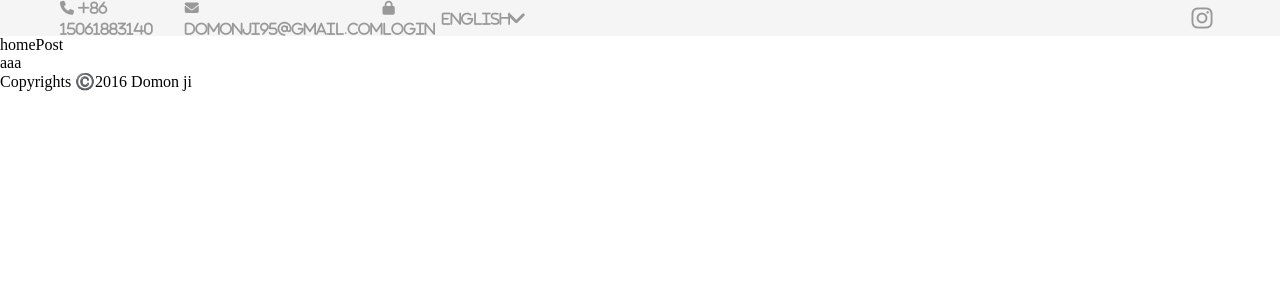
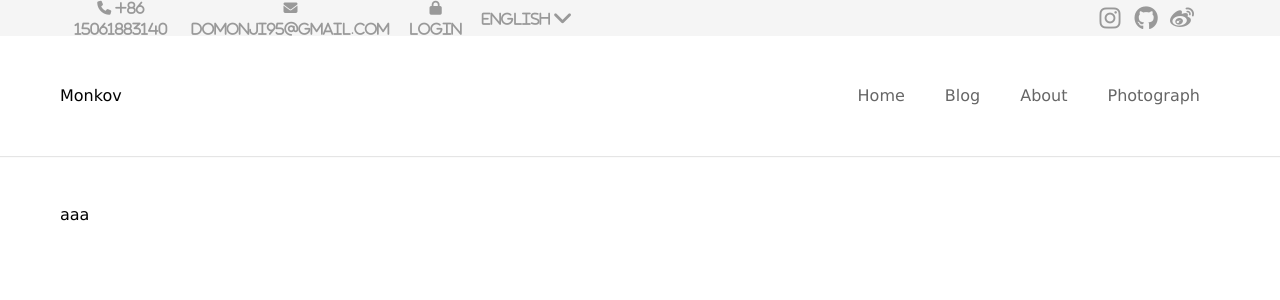
Before and after one commit to BrendaHub/monkov, a Vue app in the folder client/: page / in a window 1280 px wide. Shown: the top 300 px of the page. Built offline with nearby package versions, Linux system fonts and the light colour scheme.

Commit message:
blog component

```diff
--- a/client/src/Blog.vue
+++ b/client/src/App.vue
@@ -8,22 +8,24 @@
         </keep-alive>
       </transition>
     </main>
-    <footer class="footer">
+    <!--<footer class="footer">
       Copyrights ©️2016 <router-link to="/">Domon ji</router-link>
-    </footer>
+    </footer>-->
   </div>
 </template>
 
 <script>
 import HeaderBar from 'components/HeaderBar'
-import Post from 'components/Post'
 export default {
   components: {
-    HeaderBar,
-    Post
+    HeaderBar
   }
 }
 </script>
 
 <style lang="stylus">
+@import './stylus/style.styl'
+.content
+  padding:50px 0
+  fullWidth()
 </style>
--- /dev/null
+++ b/client/src/components/Blog.vue
@@ -0,0 +1,135 @@
+<template>
+    <div class="article-list">
+        <article class="blog-post">
+            <router-link to="/blog"><img class="post-image" src="../assets/img-1-1024x768.jpg" alt=""></router-link>
+            <div class="post-body">
+                <h2 class="post-title">
+                    <router-link to="/post/1">This is an example post</router-link>
+                </h2>
+                <div class="post-meta">
+                    <time class="last-update">November 15,2016</time>
+                    <span class="author"><router-link to="/">Domon Ji</router-link></span>
+                    <span class="category"><router-link to="/">Web Design</router-link></span>
+                    <span class="tags">
+                        <router-link to="/">design</router-link>,
+                        <router-link to="/">web</router-link>,
+                        <router-link to="/">front end</router-link>
+                    </span>
+                    <span class="comments"><router-link to="/">8 comments</router-link></span>
+                </div>
+                <div class="excerpt">
+                    <p>
+                        This is my blog made with vuejs,koa and mongodb!
+                        This is my blog made with vuejs,koa and mongodb!
+                        This is my blog made with vuejs,koa and mongodb…
+                    </p>
+                </div>
+                <router-link to="/" class="readmore">
+                    <span>read more</span>
+                </router-link>
+            </div>
+        </article>
+    </div>
+
+</template>
+
+<script>
+
+export default {}
+</script>
+
+<style lang="stylus" scoped>
+.article-list
+    width:800px
+    max-width:70%
+
+.post-image
+    width:800px
+    max-width:100%
+    object-fit:cover
+
+.post-title
+    margin:10px 0 0 0
+    color:#444
+    display:inline-block
+    width:100%
+    height:64px
+    line-height:64px
+    font:32px/2 Verdana
+    letter-spacing:-1px
+    color:inherit
+    font-weight:700
+    a
+        color:#444
+.post-meta
+    display:flex
+    justify-content:flex-start
+    flex-wrap:wrap
+    time,span
+        margin:10px 20px 0 0
+        display:inline-block
+        font-size:.7rem
+        color:#999
+
+.last-update::before
+    content:'\f017'
+    font:14px fontawesome
+    margin:0 5px 0 0
+    vertical-align:top
+.category::before
+    content:'\f07c'
+    font:14px fontawesome
+    margin:0 5px 0 0
+    vertical-align:top
+.tags::before
+    content:'\f02c'
+    font:14px fontawesome
+    margin:0 5px 0 0
+    vertical-align:top
+.comments::before
+    content:'\f086'
+    font:14px fontawesome
+    margin:0 5px 0 0
+    vertical-align:top
+.author::before
+    content:'\f007'
+    font:14px fontawesome
+    margin:0 5px 0 0
+    vertical-align:top
+
+.excerpt
+    color:#666
+    font-size:.9rem
+    p
+        line-height:24px
+
+.readmore
+    display:inline-block
+    margin:10px 0 0 0
+    color:#666
+    font-weight:bold
+    font-size:15px
+    line-height:2.8
+    padding:0 1.8em
+    letter-spacing:0
+    text-transform: uppercase
+    box-shadow: 0 0 0 2px #e8e8e8
+    border-radius: 0.3em
+    position:relative
+    overflow:hidden
+    border:none
+    &::before
+        display: block;
+        content: '';
+        position: absolute;
+        top: 0;
+        left: 0;
+        right: 0;
+        height: 0;
+        background-color: rgba(0,0,0,.1);
+        transition: height 0.3s;
+
+.readmore:hover
+    &::before
+        height:42px
+</style>
--- a/client/src/components/HeaderBar.vue
+++ b/client/src/components/HeaderBar.vue
@@ -1,6 +1,6 @@
 <template>
 <header>
-  <div class="subheader-top">
+  <div class="subheader-back">
     <div class="subheader">
       <div class="subheader-partition left">
         <div class="subheader-cell"><i class="fa fa-phone"></i> <span>+86 15061883140</span></div>
@@ -9,12 +9,31 @@
         <div class="subheader-cell"><a class="selector" href="javascript:void(0)">English</a></div>
       </div>
       <div class="subheader-partition right">
-        <div class="social-icon instagram"><a href="/"><i class="fa fa-instagram fa-2" aria-hidden="true"></i></a></div>
+        <div class="social-icon instagram"><a href="https://www.instagram.com/domonji95/" target="_blank"><i class="fa fa-instagram fa-2" aria-hidden="true"></i></a></div>
+        <div class="social-icon github"><a href="https://github.com/domonji" target="_blank"><i class="fa fa-github fa-2" aria-hidden="true"></i></a></div>
+        <div class="social-icon weibo"><a href="/" target="_blank"><i class="fa fa-weibo fa-2" aria-hidden="true"></i></a></div>
       </div>
     </div>
   </div>
-    <router-link to="/">home</router-link>
-    <router-link to="/post">Post</router-link>
+  <div class="header-back">
+    <div class="header">
+      <div class="logo">Monkov</div>
+      <div class="navigator">
+        <router-link class="navigator-button" to="/">
+          <div>Home</div>
+        </router-link>
+        <router-link class="navigator-button" to="/blog">
+          <div>Blog</div>
+        </router-link>
+        <router-link class="navigator-button" to="/about">
+          <div>About</div>
+        </router-link>
+        <router-link class="navigator-button" to="/photograph">
+          <div>Photograph</div>
+        </router-link>
+      </div>
+    </div>
+  </div>
 </header>
 </template>
 
@@ -26,40 +45,93 @@ export default {}
 @import '../stylus/style.styl'
 
 subheader_h = 36px
+header_h = 120px
 
-.subheader-top
+.subheader-back
   width:100%
   background:#f5f5f5
+  @media (max-width:600px)
+    display:none
+
+.header-back
+  width:100%
+  background:white
+  box-shadow:0 1px 1px rgba(0,0,0,.1)
+
+.header
+  fullWidth()
+  height:header_h
+  line-height:header_h
+
+.logo,.navigator
+  display:inline-block
+
+.navigator
+  float:right
+  color:#666
+  a
+    display:inline-block
+    height:header_h
+    padding:0 20px
+
+.navigator-button div
+  display:inline-block
+  position:relative
+  &::after
+    display:block
+    content:''
+    position:absolute
+    left:0
+    bottom:40px
+    margin:0 auto -2px
+    height:2px
+    width:100%
+    opacity:0
+    transition:all .3s
+    background:#e95095
+
+.navigator a:hover
+  div
+    &::after
+      opacity:1
+      bottom:50px
+
 .subheader
   fullWidth()
   height:subheader_h
   color:#999
   line-height:subheader_h
   font:14px/1.5 fontawesome
+  @media (max-width: 1000px) and (min-width: 601px)
+    font-size:11px
   display:flex
   align-items:center
   justify-content:space-between
 
 .subheader-partition
   display:flex
-  width:450px
-  justify-content:space-between
+  width:500px
+  justify-content:flex-start
   align-items:center
 
 .right
   justify-content:flex-end
   align-items:center
+  &:last-child
+    margin-right:20px
 
 
 .subheader-cell
   display:inline-block
+  text-align:center
+  margin:0 10px
 
 a,.social-icon
   transition:color .3s
   cursor:pointer
 
 a:hover
-    color:#7049ba
+    color:#e95095
 
 a.selector
   position:relative
@@ -67,17 +139,12 @@ a.selector
     display:block
     position:absolute
     top:50%
-    right:-1rem
+    right:-1.4rem
     content:'\f107'
     font-size:1.4rem
     line-height:30px
     margin-top:-15px
 
-@keyframes social_icon_background{
-  from {
-    background-position:center -100%
-  }
-}
 .social-icon
   height:subheader_h
   width:@height
@@ -87,13 +154,5 @@ a.selector
     a
       color:white
 
-.instagram:hover
-  background:radial-gradient(circle farthest-corner at 35% 100%,#fec564,transparent 50%),
-             radial-gradient(circle farthest-corner at 10% 140%,#feda7e,transparent 50%),
-             radial-gradient(ellipse farthest-corner at 0 -25%,#5258cf,transparent 50%),
-             radial-gradient(ellipse farthest-corner at 20% -50%,#5258cf,transparent 50%),
-             radial-gradient(ellipse farthest-corner at 100% 0,#893dc2,transparent 50%),
-             radial-gradient(ellipse farthest-corner at 60% -20%,#893dc2,transparent 50%),
-             radial-gradient(ellipse farthest-corner at 100% 100%,#d9317a,transparent),
-             linear-gradient(#6559ca,#bc318f 30%,#e42e66 50%,#fa5332 70%,#ffdc80 100%)
+
 </style>
--- a/client/src/components/Post.vue
+++ /dev/null
@@ -1,12 +0,0 @@
-<template>
-<div> bbbbb </div>
-</template>
-
-<script>
-
-export default {}
-</script>
-
-<style>
-
-</style>
--- a/client/src/main.js
+++ b/client/src/main.js
@@ -1,7 +1,7 @@
 // The Vue build version to load with the `import` command
 // (runtime-only or standalone) has been set in webpack.base.conf with an alias.
 import Vue from 'vue'
-import Blog from './Blog'
+import App from './App'
 import VueRouter from 'vue-router'
 import routes from './routes'
 
@@ -16,5 +16,5 @@ const router = new VueRouter({routes: routes})
 const app = new Vue({
   el:'#app',
   router,
-  render: h => h(Blog)
+  render: h => h(App)
 })
--- a/client/src/routes.js
+++ b/client/src/routes.js
@@ -1,11 +1,11 @@
 import Home from 'components/Home.vue'
-import Post from 'components/Post.vue'
+import Blog from 'components/Blog.vue'
 export default [
   {
     path: '/',
     component: Home
   }, {
-    path: '/post',
-    component: Post
+    path: '/blog',
+    component: Blog
   }
 ]
--- a/client/src/stylus/global.styl
+++ b/client/src/stylus/global.styl
@@ -1,3 +1,5 @@
+@import './social_icons'
+
 a,a:hover,a:visited,a:link,a:active
     text-decoration: none
     color: inherit
@@ -5,3 +7,4 @@ a,a:hover,a:visited,a:link,a:active
 html
     box-sizing: border-box
     font-weight: 400
+    font-family: Verdana,sans-serif
--- /dev/null
+++ b/client/src/stylus/social_icons.styl
@@ -0,0 +1,15 @@
+.instagram:hover
+  background:radial-gradient(circle farthest-corner at 35% 100%,#fec564,transparent 50%),
+             radial-gradient(circle farthest-corner at 10% 140%,#feda7e,transparent 50%),
+             radial-gradient(ellipse farthest-corner at 0 -25%,#5258cf,transparent 50%),
+             radial-gradient(ellipse farthest-corner at 20% -50%,#5258cf,transparent 50%),
+             radial-gradient(ellipse farthest-corner at 100% 0,#893dc2,transparent 50%),
+             radial-gradient(ellipse farthest-corner at 60% -20%,#893dc2,transparent 50%),
+             radial-gradient(ellipse farthest-corner at 100% 100%,#d9317a,transparent),
+             linear-gradient(#6559ca,#bc318f 30%,#e42e66 50%,#fa5332 70%,#ffdc80 100%)
+
+.github:hover
+    background: #444
+
+.weibo:hover
+    background: #ff3f34
```
Also changed, not shown: client/src/assets/img-1-1024x768.jpg (added), client/static/img-1-1024x768.jpg (added).
